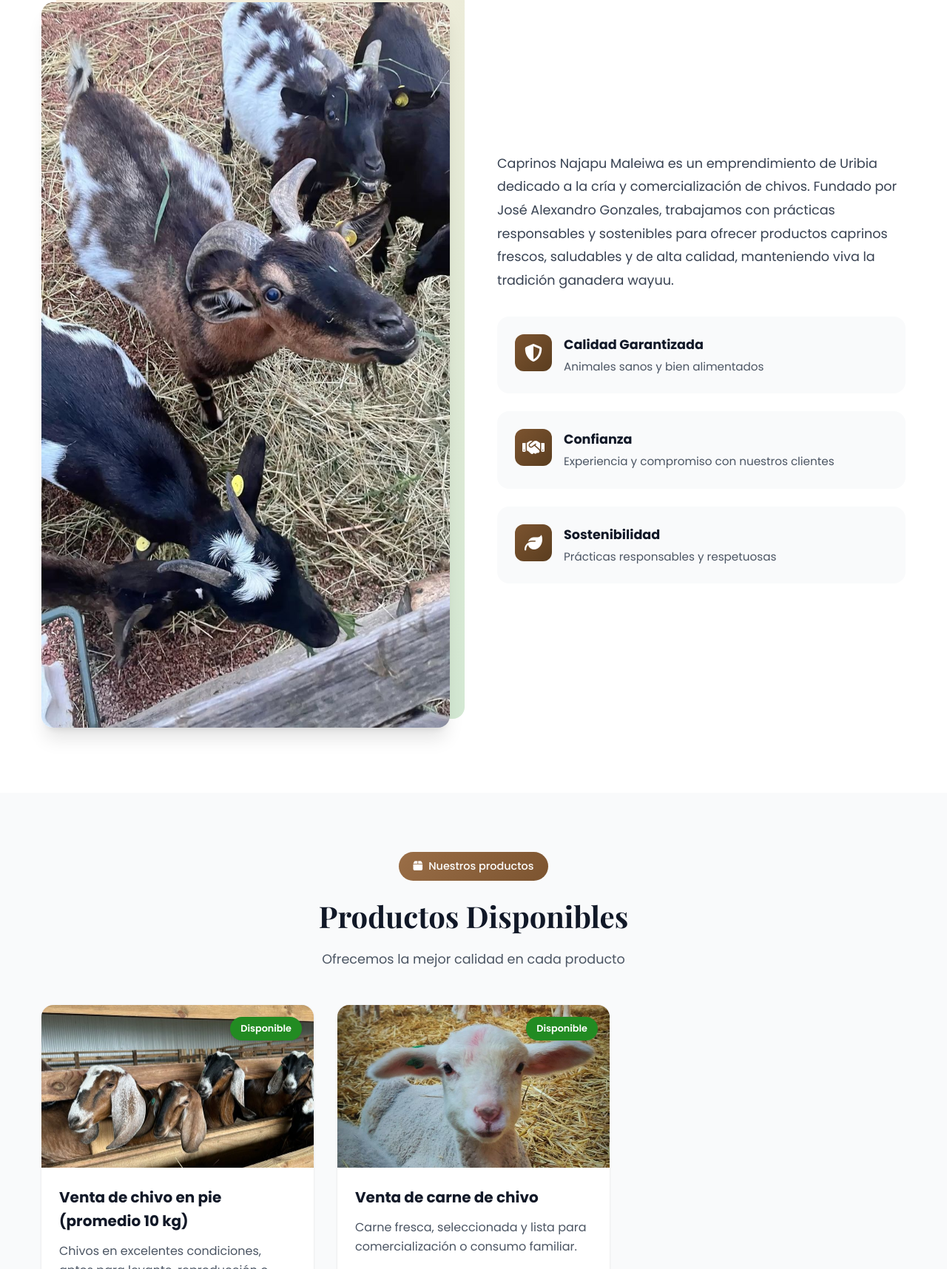
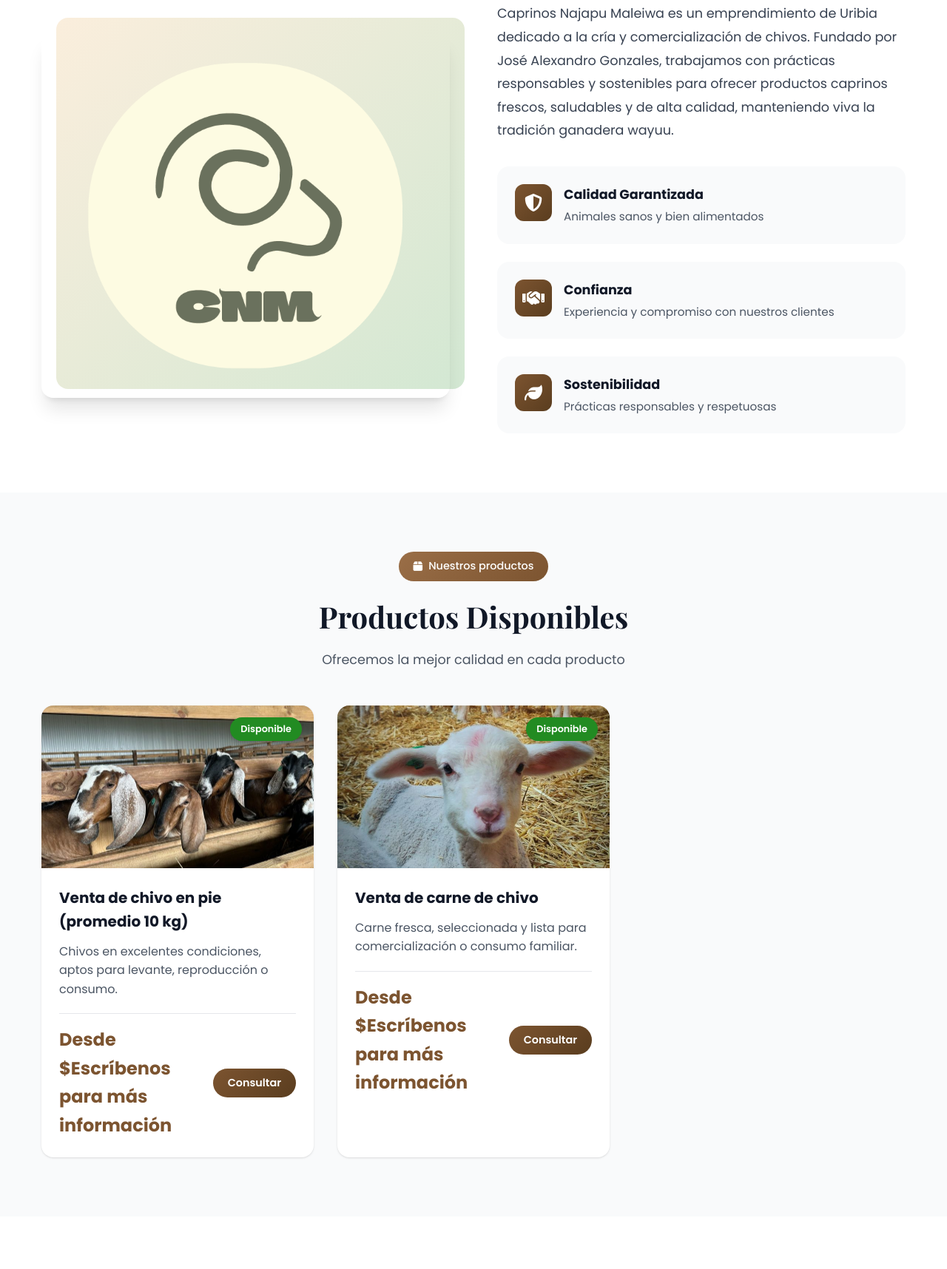
Before and after one commit to ReconvencionLaboralGuajira/caprinos-najapu-maleiwa-105, a plain HTML site: page index.html in a window 1280 px wide. Shown: the part 1084-2800 px from the top of the page at 74% size. Drawn offline with nearby package versions, Linux system fonts and the light colour scheme; no server answers.

Commit message:
Publish site

```diff
--- a/index.html
+++ b/index.html
@@ -25,7 +25,7 @@
                         <div class="logo-text">
                             <h1 class="logo-title">Caprinos Najapu Maleiwa</h1>
 
-                            <p class="logo-subtitle">Caprinos Najapu Maleiwa es un emprendimiento dedicado a la cría y comercialización de chivos, ubicado en Uribia, La Guajira.</p>
+                            <p class="logo-subtitle">cría y comercialización de chivos</p>
 
                         </div>
                     </a>
@@ -97,7 +97,7 @@
                 <div class="about-grid">
 
                     <div class="about-media">
-                        <img src="images/907cb60c91eba6baa8acff1c27807c59a8edc104.jpg" alt="Sobre nosotros" loading="lazy">
+                        <img src="images/fdceac023b12cec6ed0f1ad8bc5b71a116f673cc.png" alt="Sobre nosotros" loading="lazy">
                         <div class="about-decoration"></div>
                     </div>
 
@@ -162,7 +162,7 @@
                             <p>Chivos en excelentes condiciones, aptos para levante, reproducción o consumo.</p>
 
                             <div class="product-footer">
-                                <span class="price">Desde $...</span>
+                                <span class="price">Desde $Escríbenos para más información </span>
 
                                 <a href="https://wa.me/3148684243?text=Hola,%20me%20interesa%20Venta de chivo en pie (promedio 10 kg)"
                                    class="btn-small"
@@ -188,7 +188,7 @@
                             <p>Carne fresca, seleccionada y lista para comercialización o consumo familiar.</p>
 
                             <div class="product-footer">
-                                <span class="price">Desde $...</span>
+                                <span class="price">Desde $Escríbenos para más información </span>
 
                                 <a href="https://wa.me/3148684243?text=Hola,%20me%20interesa%20Venta de carne de chivo"
                                    class="btn-small"
```
